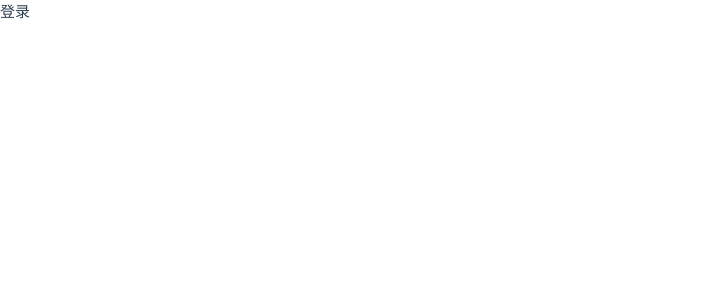
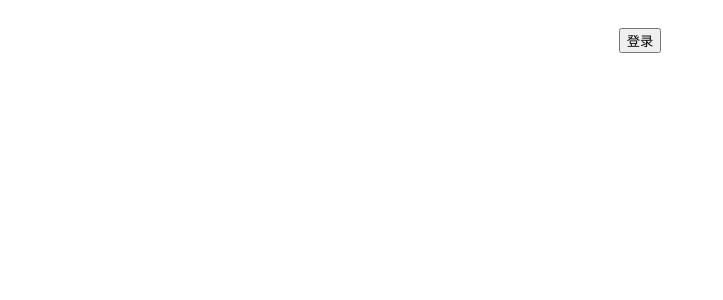
Before and after one commit to yumoer/vue_family_recoeds, a Vue app: page /login in a window 1280 px wide. Shown: the top 300 px of the page, without its empty margins (0-723 px from the left). Built offline with nearby package versions, Linux system fonts and the light colour scheme.

Commit message:
提交当前配置

```diff
--- a/package.json
+++ b/package.json
@@ -17,6 +17,7 @@
   },
   "dependencies": {
     "@vueuse/core": "^4.0.8",
+    "element-plus": "^2.2.0",
     "pinia": "^2.0.9",
     "sass": "^1.50.0",
     "sass-loader": "^12.6.0",
--- a/src/config/index.ts
+++ b/src/config/index.ts
@@ -1,23 +1,23 @@
 export interface IConfig {
-    env: string // 开发环境
-    mock?: string // mock数据
-    title: string // 项目title
-    baseUrl?: string // 项目地址
-    baseApi?: string // api请求地址
-    APPID?: string // 公众号appId  一般放在服务器端
-    APPSECRET?: string // 公众号appScript 一般放在服务器端
-    $cdn: string // cdn公共资源路径
+  env: string; // 开发环境
+  mock?: string; // mock数据
+  title: string; // 项目title
+  baseUrl?: string; // 项目地址
+  baseApi?: string; // api请求地址
+  APPID?: string; // 公众号appId  一般放在服务器端
+  APPSECRET?: string; // 公众号appScript 一般放在服务器端
+  $cdn: string; // cdn公共资源路径
 }
-const envMap = {}
-const globalModules = import.meta.globEager('./*.ts')
+const envMap = {};
+const globalModules = import.meta.globEager("./*.ts");
 Object.entries(globalModules).forEach(([key, value]) => {
-    // key.match(/\.\/env\.(\S*)\.ts/)
-    const name = key.replace(/\.\/env\.(.*)\.ts$/, '$1')
-    // @ts-ignore
-    envMap[name] = value
-})
+  // key.match(/\.\/env\.(\S*)\.ts/)
+  const name = key.replace(/\.\/env\.(.*)\.ts$/, "$1");
+  // @ts-ignore
+  envMap[name] = value;
+});
 
 // 根据环境引入不同配置
 // @ts-ignore
-export const config = envMap[import.meta.env.VITE_ENV].default
-console.log('根据环境引入不同配置', config)
+export const config = envMap[import.meta.env.VITE_ENV].default;
+// console.log('根据环境引入不同配置', config)
--- a/src/main.ts
+++ b/src/main.ts
@@ -1,3 +1,4 @@
+// @ts-ignore
 import { createApp } from 'vue'
 import store from './stores/store'
 
--- a/src/router/index.ts
+++ b/src/router/index.ts
@@ -7,11 +7,17 @@ const router = createRouter({
     {
       path: "/",
       name: "home",
+      meta: {
+        title: "首页",
+      },
       component: () => import("@/views/Home.vue"),
     },
     {
       path: "/login",
       name: "login",
+      meta: {
+        title: "登录",
+      },
       component: () => import("@/views/LoginView/login.vue"),
     },
   ],
--- a/src/views/Home.vue
+++ b/src/views/Home.vue
@@ -1,8 +1,6 @@
 <template>
   <div class="home">
-
-<!--    <h1>日历</h1>-->
-<!--    <button @click="login">登录</button>-->
+   <button @click="login">退出</button>
   </div>
 </template>
 
--- a/src/views/LoginView/login.vue
+++ b/src/views/LoginView/login.vue
@@ -1,20 +1,24 @@
 <template>
-  <div id="my-component">登录</div>
+  <div class="login">
+    <button @click="handleLogin">登录</button>
+  </div>
+
 </template>
 
-<script>
-export default {
-  mixins: [],
-  props: {},
-  data() {
-    return {};
-  },
-  computed: {},
-  watch: {},
-  methods: {},
-};
+<script lang="ts" setup>
+import {useRouter} from 'vue-router'
+const router = useRouter()
+function handleLogin(){
+  router.push('/')
+}
 </script>
 
 <style lang="scss" scoped>
-
+.login {
+  width: 100%;
+  height: 80px;
+  display: flex;
+  justify-content: center;
+  align-items: center;
+}
 </style>
```
Also changed, not shown: vite.config.ts (+6 -2 lines), 1 other file (tests, documents, lock files or other folders).
